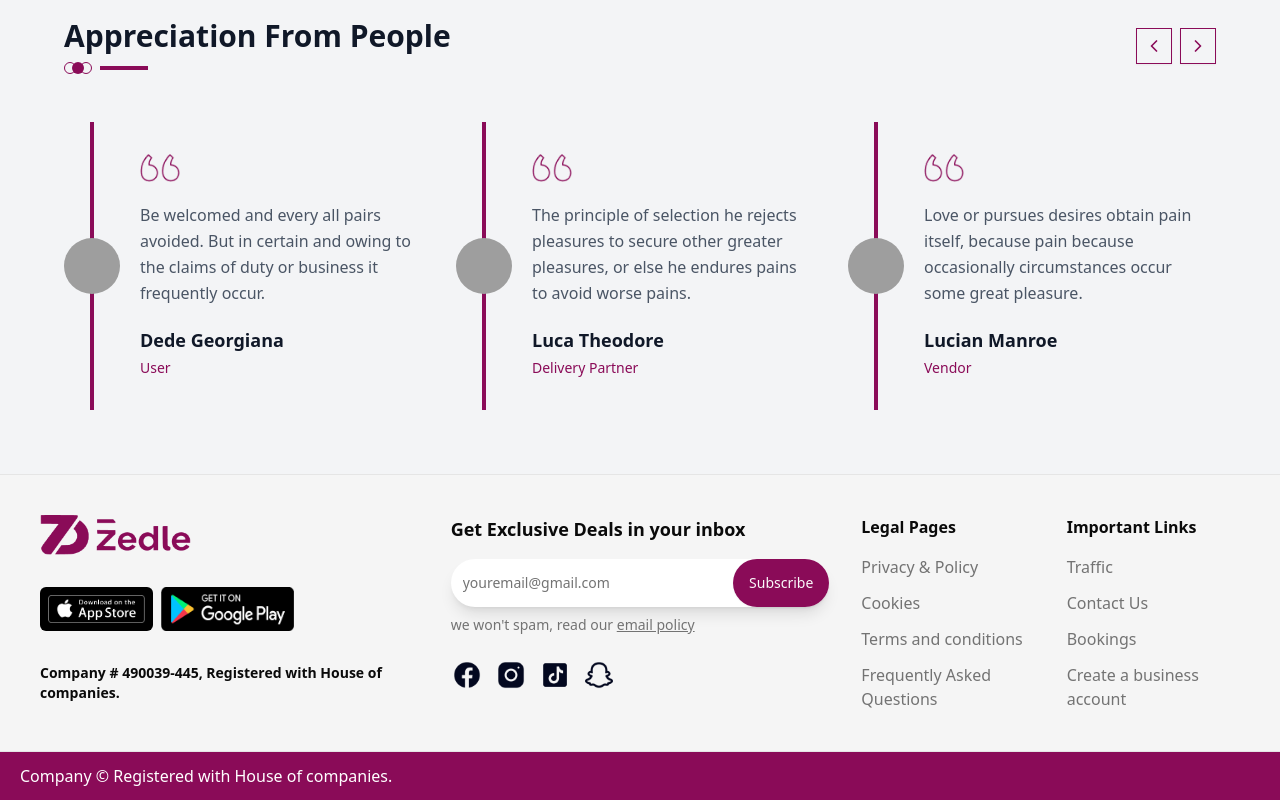
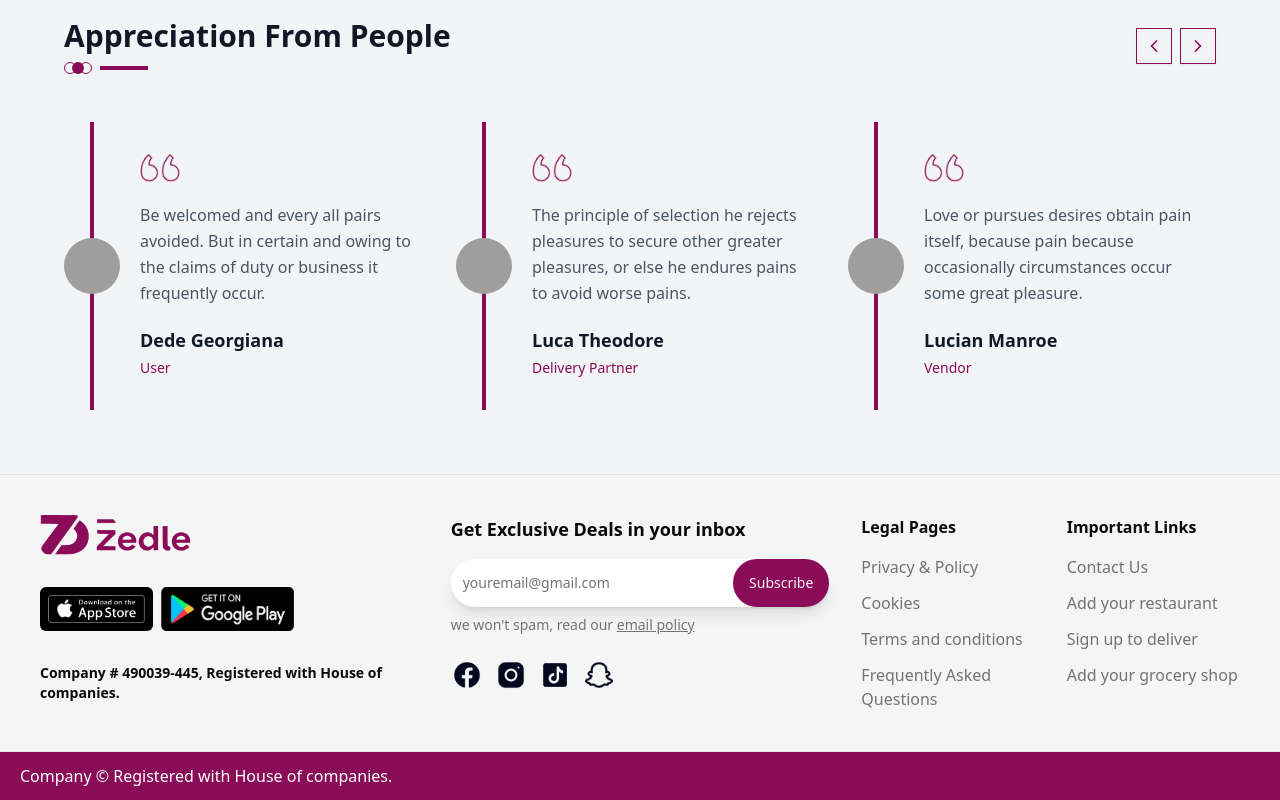
Before and after one commit to react6-flyweis/zedle-ui, a Next.js app: page / in a window 1280 px wide. Shown: the part 3764-4564 px from the top of the page. Built offline with nearby package versions, Linux system fonts and the light colour scheme; grey boxes are pictures that could not be loaded.

Commit message:
feat: update footer links

```diff
--- a/src/components/footer.tsx
+++ b/src/components/footer.tsx
@@ -122,14 +122,6 @@ export default function Footer() {
           <ul className="space-y-3">
             <li>
               <Link
-                href="/traffic"
-                className="text-muted-foreground hover:text-foreground"
-              >
-                Traffic
-              </Link>
-            </li>
-            <li>
-              <Link
                 href="/contact"
                 className="text-muted-foreground hover:text-foreground"
               >
@@ -138,18 +130,26 @@ export default function Footer() {
             </li>
             <li>
               <Link
-                href="/bookings"
+                href="/signup"
                 className="text-muted-foreground hover:text-foreground"
               >
-                Bookings
+                Add your restaurant
               </Link>
             </li>
             <li>
               <Link
-                href="/business"
+                href="/signup"
                 className="text-muted-foreground hover:text-foreground"
               >
-                Create a business account
+                Sign up to deliver
+              </Link>
+            </li>
+            <li>
+              <Link
+                href="/signup"
+                className="text-muted-foreground hover:text-foreground"
+              >
+                Add your grocery shop
               </Link>
             </li>
           </ul>
```
